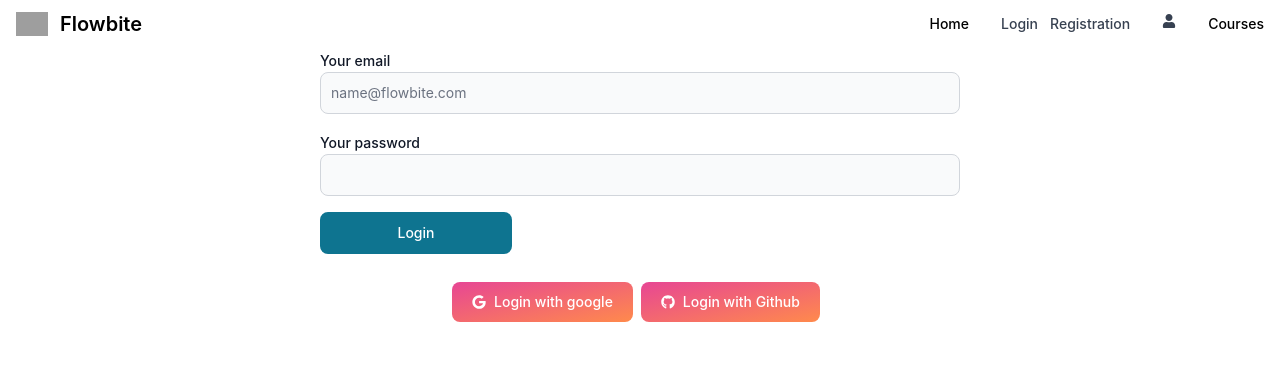
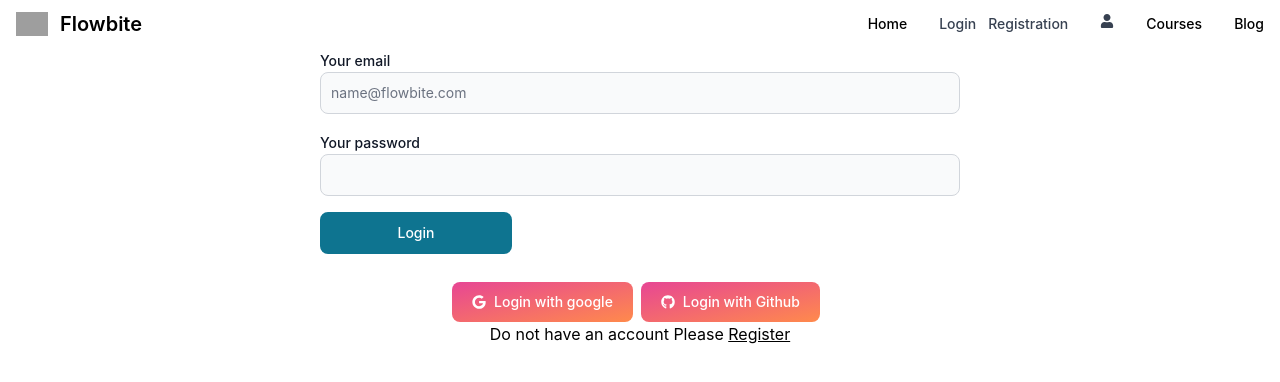
Before and after one commit to Toha8920/e-learning-courses-client-repo, a React (Create React App) app: page /login in a window 1280 px wide. Shown: the top 382 px of the page. Built offline with nearby package versions, Linux system fonts and the light colour scheme; no server answers; grey boxes are pictures that could not be loaded.

Commit message:
toggle login register done

```diff
--- a/public/index.html
+++ b/public/index.html
@@ -1,14 +1,12 @@
 <!DOCTYPE html>
 <html lang="en">
+
 <head>
   <meta charset="utf-8" />
   <link rel="icon" href="%PUBLIC_URL%/favicon.ico" />
   <meta name="viewport" content="width=device-width, initial-scale=1" />
   <meta name="theme-color" content="#000000" />
-    <meta
-      name="description"
-      content="Web site created using create-react-app"
-    />
+  <meta name="description" content="Web site created using create-react-app" />
   <link rel="apple-touch-icon" href="%PUBLIC_URL%/logo192.png" />
   <!--
       manifest.json provides metadata used when your web app is installed on a
@@ -24,8 +22,9 @@
       work correctly both with client-side routing and a non-root public URL.
       Learn how to configure a non-root public URL by running `npm run build`.
     -->
-    <title>React App</title>
+  <title>E learning Website</title>
 </head>
+
 <body>
   <noscript>You need to enable JavaScript to run this app.</noscript>
   <div id="root"></div>
@@ -40,4 +39,5 @@
       To create a production bundle, use `npm run build` or `yarn build`.
     -->
 </body>
+
 </html>
--- /dev/null
+++ b/src/Pages/Blog/Blog.js
@@ -0,0 +1,11 @@
+import React from 'react';
+
+const Blog = () => {
+    return (
+        <div>
+            <h1>this is blog</h1>
+        </div>
+    );
+};
+
+export default Blog;
--- a/src/Pages/Login/Login.js
+++ b/src/Pages/Login/Login.js
@@ -4,7 +4,7 @@ import React from 'react';
 import { useState } from 'react';
 import { useContext } from 'react';
 import { FaGithub, FaGoogle } from 'react-icons/fa';
-import { useNavigate } from 'react-router-dom';
+import { Link, useNavigate } from 'react-router-dom';
 import { AuthContext } from '../../contexts/AuthProvider';
 import './Login.css'
 
@@ -109,6 +109,7 @@ const Login = () => {
                     <button onClick={handleGithubSignIn} type="button" className="flex justify-center items-center text-white bg-gradient-to-br from-pink-500 to-orange-400 hover:bg-gradient-to-bl focus:ring-4 focus:outline-none focus:ring-pink-200 dark:focus:ring-pink-800 font-medium rounded-lg text-sm px-5 py-2.5 text-center mr-2 mb-2"><FaGithub className='mr-2'></FaGithub>Login with Github</button>
                 </div>
             </div>
+            <p className=' text-center'>Do not have an account Please <Link className='underline text-blue-700' to='/register'>Register</Link></p>
         </div>
 
     );
--- a/src/Pages/Register/Register.js
+++ b/src/Pages/Register/Register.js
@@ -2,6 +2,7 @@ import { Button, Label, TextInput } from 'flowbite-react';
 import React from 'react';
 import { useState } from 'react';
 import { useContext } from 'react';
+import { Link } from 'react-router-dom';
 import { AuthContext } from '../../contexts/AuthProvider';
 
 const Register = () => {
@@ -103,6 +104,7 @@ const Register = () => {
 
                 </p>
             </form>
+            <p className='text-center'>Already have an account <Link className='text-blue-700 underline' to='/login'>Login</Link></p>
         </div>
     );
 };
--- a/src/Shared/Header/Header.js
+++ b/src/Shared/Header/Header.js
@@ -77,6 +77,9 @@ const Header = () => {
                 <Link to="/courses">
                     Courses
                 </Link>
+                <Link to="/blog">
+                    Blog
+                </Link>
 
             </Navbar.Collapse>
             <ReactTooltip />
--- a/src/routes/Routes/Routes.js
+++ b/src/routes/Routes/Routes.js
@@ -1,3 +1,5 @@
+import { FaBlog } from "react-icons/fa";
+import Blog from "../../Pages/Blog/Blog";
 import CardDetails from "../../Pages/CardDetails/CardDetails";
 import Courses from "../../Pages/Courses/Courses";
 import Home from "../../Pages/Home/Home";
@@ -42,6 +44,10 @@ export const routes = createBrowserRouter([
                 loader: () => {
                     return fetch('http://localhost:5000/')
                 }
+            },
+            {
+                path: '/blog',
+                element: <Blog></Blog>
             }
         ]
     }
```
Also changed, not shown: 1 other file (tests, documents, lock files or other folders). Lines whose indentation alone changed are shown as unchanged.
